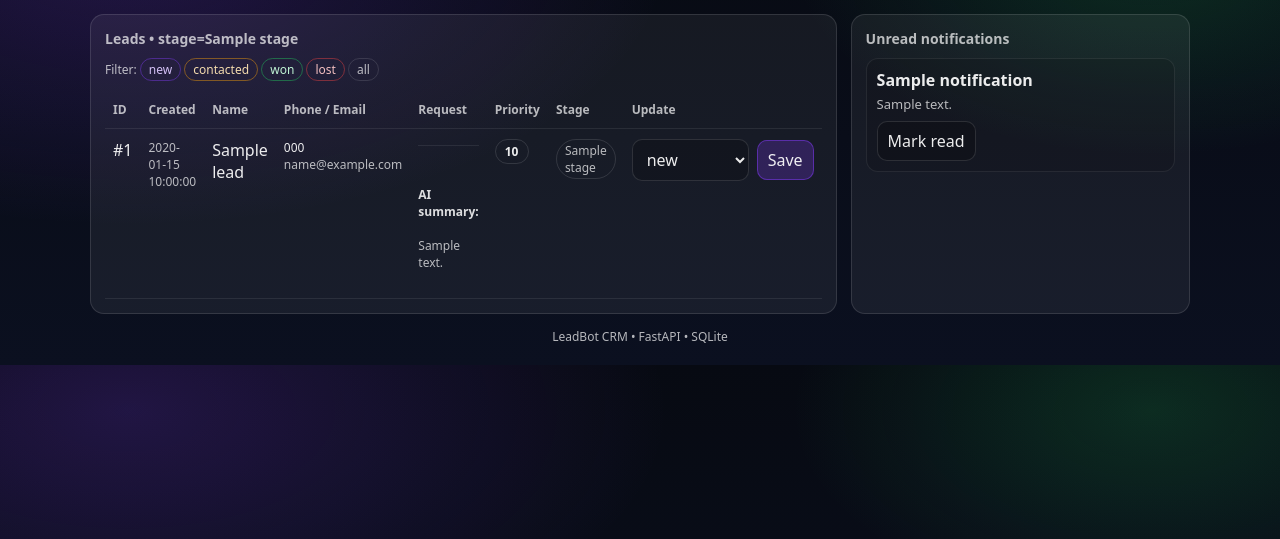
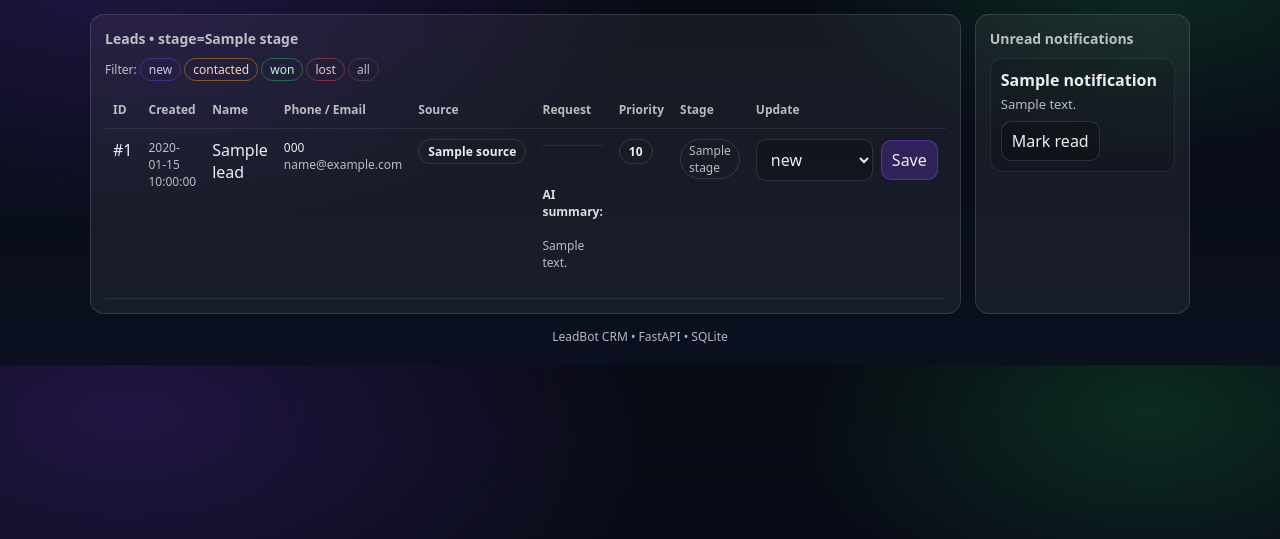
Before and after one commit to yehyazenab-eng/leadbot-ai-crm, a FastAPI app: template app/templates/crm/leads.html in a window 1280 px wide. Shown: the part 90-629 px from the top of the page. Run offline with FastAPI, Linux system fonts and the light colour scheme; the template is opened without the code that fills it: most values are stand-ins (such as "Sample title", 1, 10 or a date in 2020).

Commit message:
show lead source in crm

```diff
--- a/app/templates/crm/leads.html
+++ b/app/templates/crm/leads.html
@@ -11,6 +11,7 @@
         <a class="tag lost" href="/crm/leads?stage=lost">lost</a>
         <a class="tag" href="/crm/leads">all</a>
       </div>
+
       <table>
         <thead>
           <tr>
@@ -18,22 +19,32 @@
             <th>Created</th>
             <th>Name</th>
             <th>Phone / Email</th>
+            <th>Source</th>
             <th>Request</th>
             <th>Priority</th>
             <th>Stage</th>
             <th>Update</th>
           </tr>
         </thead>
+
         <tbody>
           {% for lead in leads %}
             <tr>
               <td>#{{ lead.id }}</td>
+
               <td class="muted small">{{ lead.created_at }}</td>
+
               <td>{{ lead.name or "" }}</td>
+
               <td class="small">
                 <div>{{ lead.phone or "" }}</div>
                 <div class="muted">{{ lead.email or "" }}</div>
               </td>
+
+              <td>
+                <span class="badge">{{ lead.source or "unknown" }}</span>
+              </td>
+
               <td class="small" style="max-width: 420px;">
                 <div style="white-space: pre-wrap;">{{ lead.request }}</div>
                 {% if lead.summary %}
@@ -43,10 +54,15 @@
                   </div>
                 {% endif %}
               </td>
+
               <td>
                 <span class="badge priority {{ (lead.score or 'Low')|lower }}">{{ lead.score or "Low" }}</span>
               </td>
-              <td><span class="tag {{ lead.stage }}">{{ lead.stage }}</span></td>
+
+              <td>
+                <span class="tag {{ lead.stage }}">{{ lead.stage }}</span>
+              </td>
+
               <td>
                 <form class="row-actions" method="post" action="/crm/leads/{{ lead.id }}/stage">
                   <select name="stage">
@@ -60,8 +76,11 @@
               </td>
             </tr>
           {% endfor %}
+
           {% if leads|length == 0 %}
-            <tr><td colspan="7" class="muted">No leads yet.</td></tr>
+            <tr>
+              <td colspan="9" class="muted">No leads yet.</td>
+            </tr>
           {% endif %}
         </tbody>
       </table>
@@ -81,6 +100,7 @@
             </form>
           </div>
         {% endfor %}
+
         {% if notifications|length == 0 %}
           <div class="muted">All caught up.</div>
         {% endif %}
```
